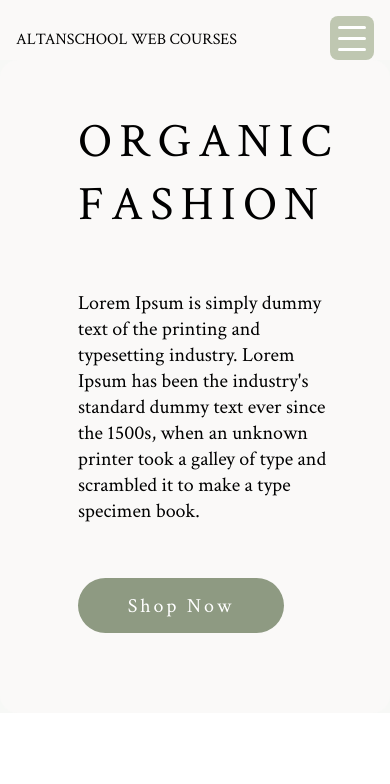
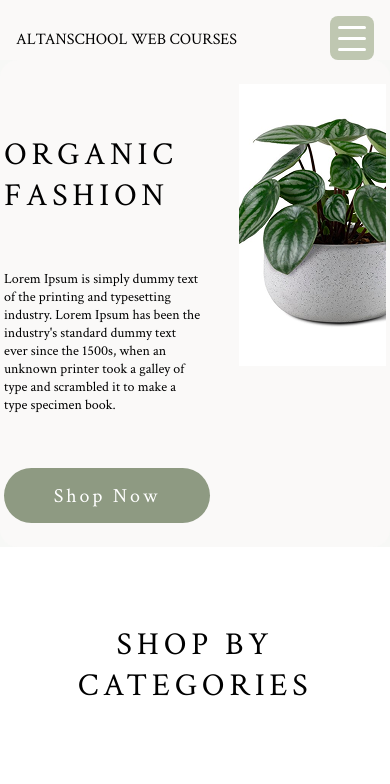
Before and after one commit to chasov-artem/organic-repo, a React (Vite) app: page / in a window 390 px wide. Shown: the top 784 px of the page. Built offline with nearby package versions, Linux system fonts and the light colour scheme.

Commit message:
restyle on mob first/header

```diff
--- a/src/components/Header/Header.module.scss
+++ b/src/components/Header/Header.module.scss
@@ -6,14 +6,15 @@
 
   &__container {
     width: 100%;
-    max-width: 1366px;
+    max-width: 100vw;
     margin: 0 auto;
     display: flex;
-    align-items: flex-start;
+    align-items: center;
     justify-content: space-between;
-    padding: 61px 112px 121px 78px;
+    padding: 18px 16px 0 16px;
     min-height: 60px;
     position: relative;
+    flex-direction: row;
   }
 
   &__logo {
@@ -24,8 +25,8 @@
   }
 
   &__nav {
-    display: flex;
-    gap: 80px;
+    display: none;
+    gap: 32px;
     flex: 0 0 auto;
     justify-content: flex-end;
     align-items: flex-start;
@@ -41,7 +42,7 @@
   }
 
   &__burger {
-    display: none;
+    display: flex;
     background: #bfc7b1;
     border: none;
     flex-direction: column;
@@ -71,27 +72,18 @@
     transition: 0.3s;
   }
 
-  @media (max-width: 992px) {
+  @media (min-width: 1366px) {
     &__container {
-      max-width: 100vw;
-      padding: 18px 16px 0 16px;
-      flex-direction: row;
-      align-items: center;
-      justify-content: space-between;
-    }
-    &__nav {
-      display: none;
-    }
-    &__burger {
-      display: flex;
-    }
-  }
-  @media (min-width: 993px) {
-    &__burger {
-      display: none;
+      max-width: 1366px;
+      padding: 61px 112px 121px 78px;
+      align-items: flex-start;
     }
     &__nav {
       display: flex;
+      gap: 78px;
+    }
+    &__burger {
+      display: none;
     }
   }
 }
--- a/src/components/Hero/Hero.module.scss
+++ b/src/components/Hero/Hero.module.scss
@@ -63,27 +63,34 @@
     }
   }
 
-  @media (max-width: 375px) {
+  @media (max-width: 991px) {
     max-width: 100vw;
     padding: 24px 4px;
     &__container {
-      flex-direction: column;
       gap: 12px;
       padding: 0;
+      flex-direction: row-reverse;
+      gap: 2px;
     }
     &__img-wrap {
-      width: 120px;
-      height: 120px;
+      width: 220px;
+      height: 282px;
     }
     &__img {
-      width: 80px;
-      height: 80px;
+      width: 220px;
+      height: 282px;
     }
     &__title {
-      font-size: 1.1rem;
+      font-size: 32px;
+      letter-spacing: 0.15em;
     }
     &__text {
-      font-size: 0.9rem;
+      font-weight: 400;
+      font-size: 14px;
+      max-width: 197px;
+    }
+    &__content {
+      padding-right: 0;
     }
   }
 }
```
